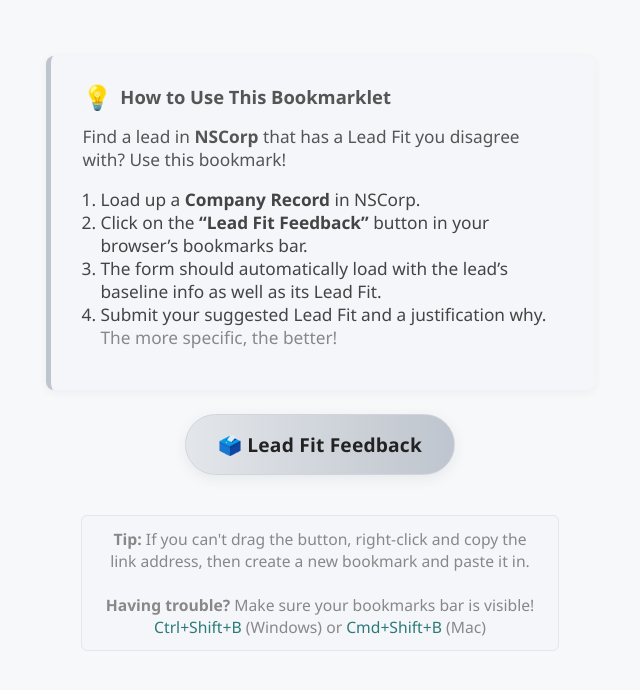
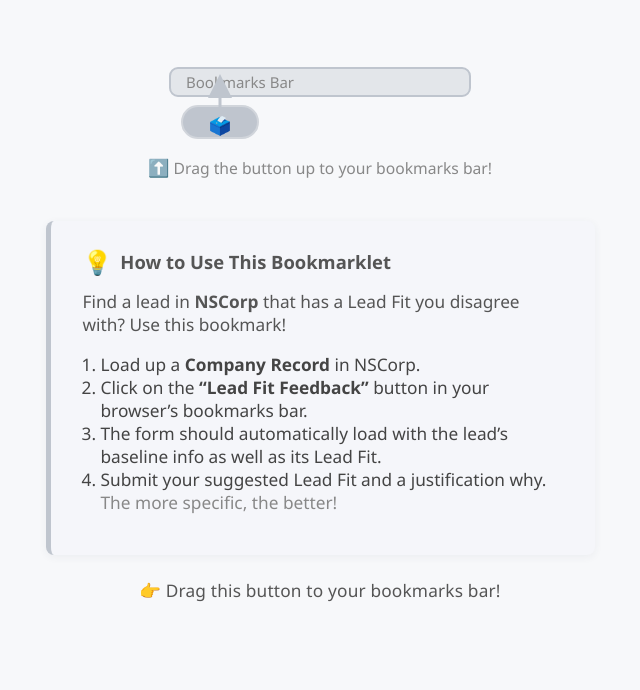
Before and after one commit to drewbroussard/lead-fit-bookmarklet, a plain HTML site: page index.html in a window 1280 px wide. Shown: the part 94-784 px from the top of the page, without its empty margins (320-960 px from the left). Drawn offline with Linux system fonts and the light colour scheme.

Commit message:
index.html

```diff
--- a/index.html
+++ b/index.html
@@ -78,6 +78,22 @@
       padding: 12px 18px;
       border: 1px solid #e3e6ea;
     }
+    .svg-demo {
+      margin-top: 24px;
+      margin-bottom: 8px;
+      width: 340px;
+      max-width: 90vw;
+      display: flex;
+      justify-content: center;
+    }
+    .helper-text {
+      text-align: center;
+      font-size: 1.08rem;
+      color: #555;
+      margin-bottom: 10px;
+      font-weight: 500;
+      letter-spacing: 0.01em;
+    }
     ol {
       margin-left: 18px;
       color: #444;
@@ -86,11 +102,39 @@
     @media (max-width: 600px) {
       .instructions, .tip { padding: 16px; }
       .bookmarklet-btn { font-size: 1rem; padding: 12px 18px; }
+      .svg-demo { width: 98vw; }
     }
   </style>
 </head>
 <body>
   <h2>🗳️ Lead Fit Feedback Bookmarklet</h2>
+
+  <!-- SVG Animation Demo -->
+  <div class="svg-demo">
+    <svg viewBox="0 0 340 100" width="340" height="100">
+      <!-- Bookmarks Bar -->
+      <rect x="20" y="20" width="300" height="28" rx="8" fill="#e3e6ea" stroke="#bfc5ce" stroke-width="2"/>
+      <text x="36" y="40" font-size="15" fill="#888" font-family="Segoe UI, Arial">Bookmarks Bar</text>
+      <!-- Button Shadow -->
+      <ellipse id="shadow" cx="70" cy="80" rx="38" ry="10" fill="#e3e6ea" opacity="0.7"/>
+      <!-- Bookmarklet Button -->
+      <g id="drag-btn" style="cursor:grab;">
+        <rect x="32" y="58" width="76" height="32" rx="16" fill="#bfc5ce" stroke="#d1d5db" stroke-width="2"/>
+        <text x="70" y="79" font-size="18" fill="#222" font-family="Segoe UI, Arial" text-anchor="middle" alignment-baseline="middle">🗳️</text>
+      </g>
+      <!-- Arrow Path -->
+      <path id="arrow-path" d="M70 68 Q70 50 70 38" fill="none" stroke="#bfc5ce" stroke-width="3" marker-end="url(#arrowhead)"/>
+      <defs>
+        <marker id="arrowhead" markerWidth="8" markerHeight="8" refX="4" refY="4" orient="auto">
+          <polygon points="0,0 8,4 0,8" fill="#bfc5ce"/>
+        </marker>
+      </defs>
+    </svg>
+  </div>
+  <div style="color:#888; font-size:0.98rem; margin-bottom:10px; text-align:center;">
+    <span style="font-size:1.1em;">⬆️</span> Drag the button up to your bookmarks bar!
+  </div>
+
   <div class="instructions">
     <div class="instructions-title">
       <span style="font-size:1.3em;">💡</span>
@@ -108,12 +152,7 @@
       </li>
     </ol>
   </div>
-  <a class="bookmarklet-btn" href="javascript:(function(){var url=encodeURIComponent(window.location.href);var companyElem=document.querySelector('div.uir-record-name');var company=companyElem?encodeURIComponent(companyElem.innerText):'';var leadFitElem=document.querySelector('div[data-nsps-label=&quot;Lead Fit&quot;] span.inputreadonly.uir-field-input');var leadFit=leadFitElem?encodeURIComponent(leadFitElem.innerText):'';window.open('https://docs.google.com/forms/d/e/1FAIpQLSfuO4JJ5VmIlCFjK84lzX5ELMID6cfkzout45Cjw7MtQ1fHXQ/viewform?usp=pp_url'+'&entry.1694966359='+url+'&entry.1623620210='+company+'&entry.1560442882='+leadFit,'_blank');})();">🗳️ Lead Fit Feedback</a>
-  <div class="tip">
-    <b>Tip:</b> If you can't drag the button, right-click and copy the link address, then create a new bookmark and paste it in.<br>
-    <br>
-    <b>Having trouble?</b> Make sure your bookmarks bar is visible!<br>
-    <span style="color:#2b7a78;">Ctrl+Shift+B</span> (Windows) or <span style="color:#2b7a78;">Cmd+Shift+B</span> (Mac)
+  <div class="helper-text">
+    👉 Drag this button to your bookmarks bar!
   </div>
-</body>
-</html>
+  <a class="bookmarklet-btn" href="javascript:(function(){var url=encodeURIComponent(window.location.href);var companyElem=document.querySelector('div.uir-record-name');var company=companyElem?encodeURIComponent(companyElem.innerText
```
